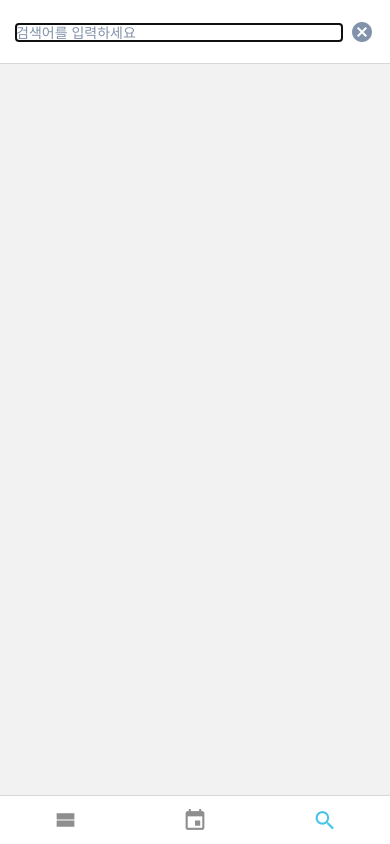
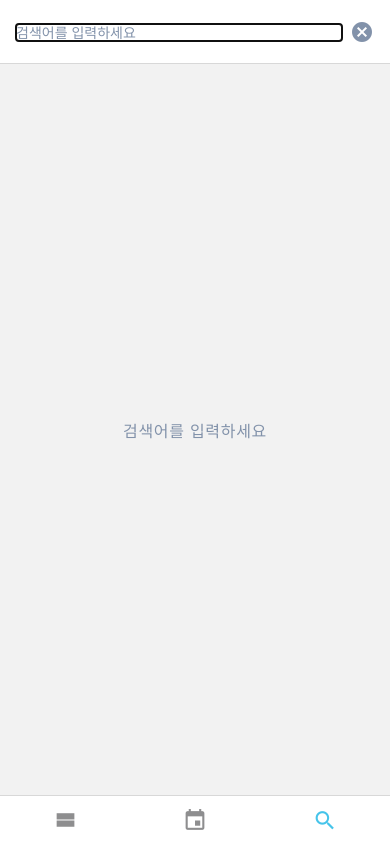
Before and after one commit to LNSol/react-native-tutorial-daylog, a React Native app: screen /Search in a window 390 px wide. Built offline with nearby package versions, Linux system fonts and the light colour scheme.

Commit message:
검색 결과 페이지

```diff
--- a/App.tsx
+++ b/App.tsx
@@ -1,15 +1,29 @@
 import React from 'react';
 import {NavigationContainer} from '@react-navigation/native';
 import {LogProvider} from './contexts/LogContext';
+import {SearchProvider} from './contexts/SearchContext';
 import RootStack from './screens/RootStack';
+import {KeyboardAvoidingView, Platform, StyleSheet} from 'react-native';
 
 const App = () => {
   return (
     <NavigationContainer>
-      <LogProvider>
-        <RootStack />
-      </LogProvider>
+      <SearchProvider>
+        <LogProvider>
+          <KeyboardAvoidingView
+            style={styles.avoidingView}
+            behavior={Platform.select({ios: 'padding'})}>
+            <RootStack />
+          </KeyboardAvoidingView>
+        </LogProvider>
+      </SearchProvider>
     </NavigationContainer>
   );
 };
+
+const styles = StyleSheet.create({
+  avoidingView: {
+    flex: 1,
+  },
+});
 export default App;
--- /dev/null
+++ b/components/EmptySearchResult.tsx
@@ -0,0 +1,31 @@
+import {StyleSheet, Text, View} from 'react-native';
+import ScreenWrapper from '../screens/ScreenWrapper';
+
+export const MESSAGE = {
+  NOT_FOUND: '검색 결과가 없습니다.',
+  EMPTY_KEYWORD: '검색어를 입력하세요',
+};
+
+const EmptySearchResult = ({type}: {type: keyof typeof MESSAGE}) => {
+  return (
+    <ScreenWrapper>
+      <View style={styles.block}>
+        <Text style={styles.message}>{MESSAGE[type]}</Text>
+      </View>
+    </ScreenWrapper>
+  );
+};
+
+const styles = StyleSheet.create({
+  block: {
+    flex: 1,
+    alignItems: 'center',
+    justifyContent: 'center',
+  },
+  message: {
+    fontSize: 16,
+    letterSpacing: 0.7,
+    color: '#8292aa',
+  },
+});
+export default EmptySearchResult;
--- a/components/FeedList.tsx
+++ b/components/FeedList.tsx
@@ -45,7 +45,9 @@ const FeedList = ({logs, onScrolledToBottom}: IFeedListProps) => {
 };
 
 const styles = StyleSheet.create({
-  block: {flex: 1},
+  block: {
+    flex: 1,
+  },
   separator: {
     backgroundColor: '#e0e0e0',
     height: 1,
--- a/components/SearchHeader.tsx
+++ b/components/SearchHeader.tsx
@@ -6,8 +6,10 @@ import {
   useWindowDimensions,
 } from 'react-native';
 import Icon from 'react-native-vector-icons/MaterialIcons';
+import {useSearch} from '../contexts/SearchContext';
 
 const SearchHeader = () => {
+  const {keyword, setKeyword} = useSearch();
   const {width} = useWindowDimensions();
 
   return (
@@ -16,10 +18,13 @@ const SearchHeader = () => {
         style={styles.input}
         placeholder="검색어를 입력하세요"
         placeholderTextColor="#8292aa"
+        value={keyword}
+        onChangeText={setKeyword}
         autoFocus
       />
       <Pressable
-        style={({pressed}) => [styles.button, pressed && {opacity: 0.5}]}>
+        style={({pressed}) => [styles.button, pressed && {opacity: 0.5}]}
+        onPress={() => setKeyword('')}>
         <Icon name="cancel" size={24} color="#8292aa" />
       </Pressable>
     </View>
--- a/screens/FeedScreen.tsx
+++ b/screens/FeedScreen.tsx
@@ -1,8 +1,7 @@
-import React, {useCallback, useState} from 'react';
+import React, {useState} from 'react';
 import {StyleSheet, View} from 'react-native';
 import {useLog} from '../contexts/LogContext';
 import FloatingWriteButton from '../components/FloatingWriteButton';
-import {useFocusEffect} from '@react-navigation/native';
 import FeedList from '../components/FeedList';
 
 const FeedScreen = () => {
@@ -13,12 +12,12 @@ const FeedScreen = () => {
     if (hidden !== isBottom) setHidden(isBottom);
   };
 
-  useFocusEffect(
-    useCallback(() => {
-      console.log(JSON.stringify(logs, null, 2));
-    }, [logs]),
-  );
-  console.log(logs[0]);
+  // useFocusEffect(
+  //   useCallback(() => {
+  //     console.log(JSON.stringify(logs, null, 2));
+  //   }, [logs]),
+  // );
+  // console.log(logs[0]);
 
   return (
     <View style={styles.block}>
--- a/screens/SearchScreen.tsx
+++ b/screens/SearchScreen.tsx
@@ -1,17 +1,38 @@
 import React from 'react';
 import {StyleSheet, View} from 'react-native';
+import {useSearch} from '../contexts/SearchContext';
 import ScreenWrapper from './ScreenWrapper';
+import {useLog} from '../contexts/LogContext';
+import FeedList from '../components/FeedList';
+import EmptySearchResult from '../components/EmptySearchResult';
 
 const SearchScreen = () => {
+  const {logs} = useLog();
+  const {keyword} = useSearch();
+
+  const filtered = keyword
+    ? logs.filter(log =>
+        [log.title, log.body].some(text => text.includes(keyword)),
+      )
+    : [];
+
+  if (!keyword) return <EmptySearchResult type="EMPTY_KEYWORD" />;
+  else if (keyword && !filtered.length)
+    return <EmptySearchResult type="NOT_FOUND" />;
+
   return (
     <ScreenWrapper>
-      <View style={styles.block} />
+      <View style={styles.block}>
+        <FeedList logs={filtered} />
+      </View>
     </ScreenWrapper>
   );
 };
 
 const styles = StyleSheet.create({
-  block: {},
+  block: {
+    flex: 1,
+  },
 });
 
 export default SearchScreen;
--- a/screens/WriteScreen.tsx
+++ b/screens/WriteScreen.tsx
@@ -1,5 +1,5 @@
 import React, {useState} from 'react';
-import {StyleSheet, KeyboardAvoidingView, Platform, Alert} from 'react-native';
+import {StyleSheet, Alert} from 'react-native';
 import {SafeAreaView} from 'react-native-safe-area-context';
 import ScreenWrapper from './ScreenWrapper';
 import {useLog} from '../contexts/LogContext';
@@ -71,9 +71,6 @@ const WriteScreen = ({route, navigation}: WriteScreenProps) => {
 
   return (
     <ScreenWrapper>
-      <KeyboardAvoidingView
-        style={styles.avoidingView}
-        behavior={Platform.select({ios: 'padding'})}>
       <SafeAreaView style={styles.block}>
         <WriteHeader
           isEditing={'id' in log}
@@ -88,7 +85,6 @@ const WriteScreen = ({route, navigation}: WriteScreenProps) => {
           changeBody={setBody}
         />
       </SafeAreaView>
-      </KeyboardAvoidingView>
     </ScreenWrapper>
   );
 };
@@ -98,9 +94,6 @@ const styles = StyleSheet.create({
     flex: 1,
     backgroundColor: '#fff',
   },
-  avoidingView: {
-    flex: 1,
-  },
 });
 
 export default WriteScreen;
```
Also changed, not shown: .eslintrc.js. Lines whose indentation alone changed are shown as unchanged.
